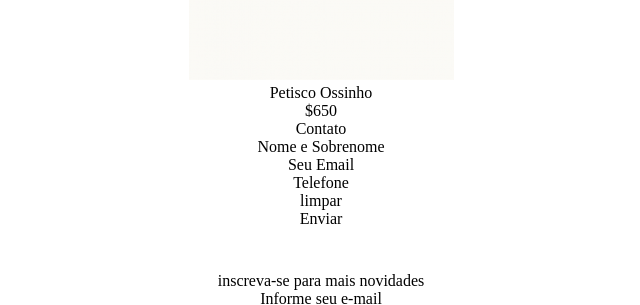
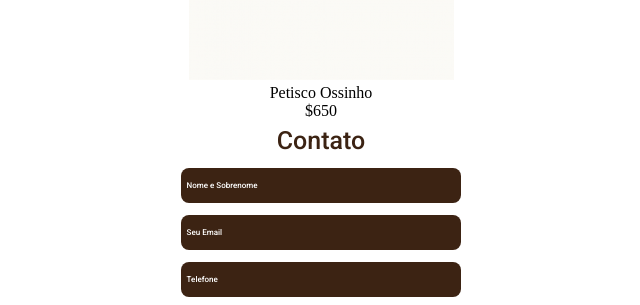
Before and after one commit to fernando44santos/DH-Atividade-24, a plain HTML site: page index.html in a window 1280 px wide. Shown: the part 1110-1415 px from the top of the page, without its empty margins (319-959 px from the left). Drawn offline with Linux system fonts and the light colour scheme.

Commit message:
Contato feito, leia o README

```diff
--- a/css/style.scss
+++ b/css/style.scss
@@ -11,7 +11,7 @@
     height: 1.5rem;
     background-color: #222;
     color: #ffff;
-    font-family: roboto;
+    font-family: 'Roboto';
     display: flex;
     justify-content: space-between;
     padding-left: 8%;
@@ -39,10 +39,84 @@ header {
         list-style-type: none;
         display: flex;
         color: white;
-        font-family: roboto;
+        font-family: 'Roboto';
         margin-right: 10%;
     }
     li{
         margin-left: 0.6rem;
     }
 }
+
+$back-color:#3C2313;
+$text-font:'Roboto';
+$white-color:white;
+
+.cardcontatopai {
+    width: 100%;
+    height: 16rem;
+    display: flex;
+    position: relative;
+    flex-direction: column;
+    align-items: center;
+    justify-content: space-around;
+    font-family: $text-font;
+    .contato {
+        font-size: 25px;
+        color: $back-color;
+    }
+
+}
+
+.contato {
+    font-size: 25px;
+    color: $back-color;
+}
+
+.infcontato {
+    width: 280px;
+    height: 35px;
+    border-radius: 8px/8px;
+    color: $white-color;
+    display: flex;
+    align-items: center;
+    justify-content: flex-start;
+    p{
+        margin-left: 2%;
+        font-size: 8px;
+     }
+
+}
+
+.cardpaisendclear {
+    width: 205px;
+    height: 60px;
+    display: flex;
+    flex-direction: row;
+    justify-content: space-between;
+    align-content: space-around;
+    .infsendclear {
+
+        width: 100px;
+        height: 35px;
+        border-radius: 5px/5px;
+        color: $white-color;
+        display: flex;
+        align-items: center;
+        justify-content: center;
+
+    }
+
+
+}
+
+.colorbg2 {
+    background-color: $back-color;
+}
+
+.colorbg {
+    background-color: #F0A83E;
+}
+
+.colorclear {
+    background-color: #666666;
+}
```
Also changed, not shown: css/style.css, 1 other file.
